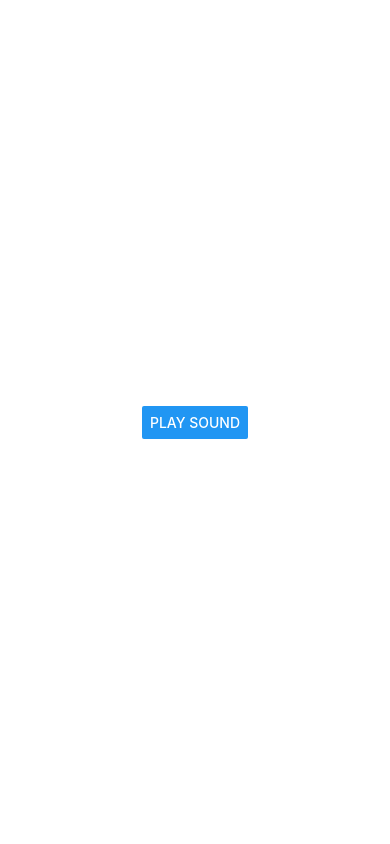
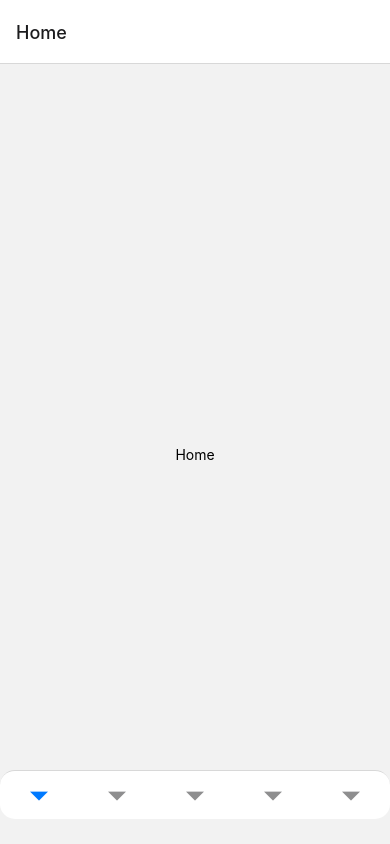
Before and after one commit to HelvioFilho/ahda-mobile, a React Native app: screen / in a window 390 px wide. Built offline with nearby package versions, Linux system fonts and the light colour scheme.

Commit message:
Created Bottom tab navigation

```diff
--- a/App.tsx
+++ b/App.tsx
@@ -1,16 +1,13 @@
 import React from 'react';
-import { Text, View } from 'react-native';
 import { ThemeProvider } from 'styled-components';
-import { Player } from './src/components/Player';
 import theme from './src/global/styles/theme';
-import { SinglePage } from './src/screens/SinglePage';
+import { Routes } from './src/routes';
 
 
 export default function App() {
   return (
     <ThemeProvider theme={theme}>
-      {/* <SinglePage /> */}
-      <Player />
+      <Routes />
     </ThemeProvider>
   );
 }
--- a/package.json
+++ b/package.json
@@ -9,6 +9,8 @@
     "web": "expo start --web"
   },
   "dependencies": {
+    "@react-navigation/bottom-tabs": "^6.3.1",
+    "@react-navigation/native": "^6.0.10",
     "@types/styled-components-react-native": "^5.1.3",
     "expo": "~44.0.2",
     "expo-av": "~10.2.0",
@@ -18,6 +20,8 @@
     "react-dom": "17.0.1",
     "react-native": "0.64.3",
     "react-native-render-html": "^6.3.4",
+    "react-native-safe-area-context": "3.3.2",
+    "react-native-screens": "~3.10.1",
     "react-native-web": "0.17.1",
     "styled-components": "^5.3.3"
   },
--- a/src/components/Player/index.tsx
+++ b/src/components/Player/index.tsx
@@ -1,5 +1,5 @@
+import React, { useEffect, useState } from 'react';
 import { Audio } from 'expo-av';
-import React, { useEffect, useState } from 'react';
 import { Button, View } from 'react-native';
 
 import { Container } from './styles';
--- /dev/null
+++ b/src/routes/app.routes.tsx
@@ -0,0 +1,45 @@
+import React from 'react';
+import { createBottomTabNavigator } from '@react-navigation/bottom-tabs';
+import { ParamListBase } from '@react-navigation/native';
+import { Home } from '../screens/Home';
+import { SinglePage } from '../screens/SinglePage';
+
+
+export function BottomRoute() {
+  const { Navigator, Screen } = createBottomTabNavigator();
+
+  return (
+    <Navigator
+      screenOptions={{
+        tabBarShowLabel: false,
+        tabBarStyle: {
+          position: 'absolute',
+          bottom: 25,
+          borderRadius: 15
+        }
+      }}
+
+    >
+      <Screen
+        name="Home"
+        component={Home}
+      />
+      <Screen
+        name="Search"
+        component={SinglePage}
+      />
+      <Screen
+        name="Play"
+        component={Home}
+      />
+      <Screen
+        name="Message"
+        component={Home}
+      />
+      <Screen
+        name="Setting"
+        component={Home}
+      />
+    </Navigator>
+  )
+}
--- /dev/null
+++ b/src/routes/index.tsx
@@ -0,0 +1,11 @@
+import React from 'react';
+import { NavigationContainer } from '@react-navigation/native';
+import { BottomRoute } from './app.routes';
+
+export function Routes() {
+  return (
+    <NavigationContainer>
+      <BottomRoute />
+    </NavigationContainer>
+  )
+}
--- /dev/null
+++ b/src/screens/Home/index.tsx
@@ -0,0 +1,12 @@
+import React from 'react';
+import { Text } from 'react-native';
+
+import { Container } from './styles';
+
+export function Home() {
+  return (
+    <Container>
+      <Text>Home</Text>
+    </Container>
+  );
+}
--- /dev/null
+++ b/src/screens/Home/styles.ts
@@ -0,0 +1,8 @@
+import styled from 'styled-components/native';
+
+export const Container = styled.View`
+  flex: 1;
+  justify-content: center;
+  align-items: center;
+  width: 100%;
+`;
```
Also changed, not shown: src/routes/styles.ts (added), 2 other files (tests, documents, lock files or other folders).
